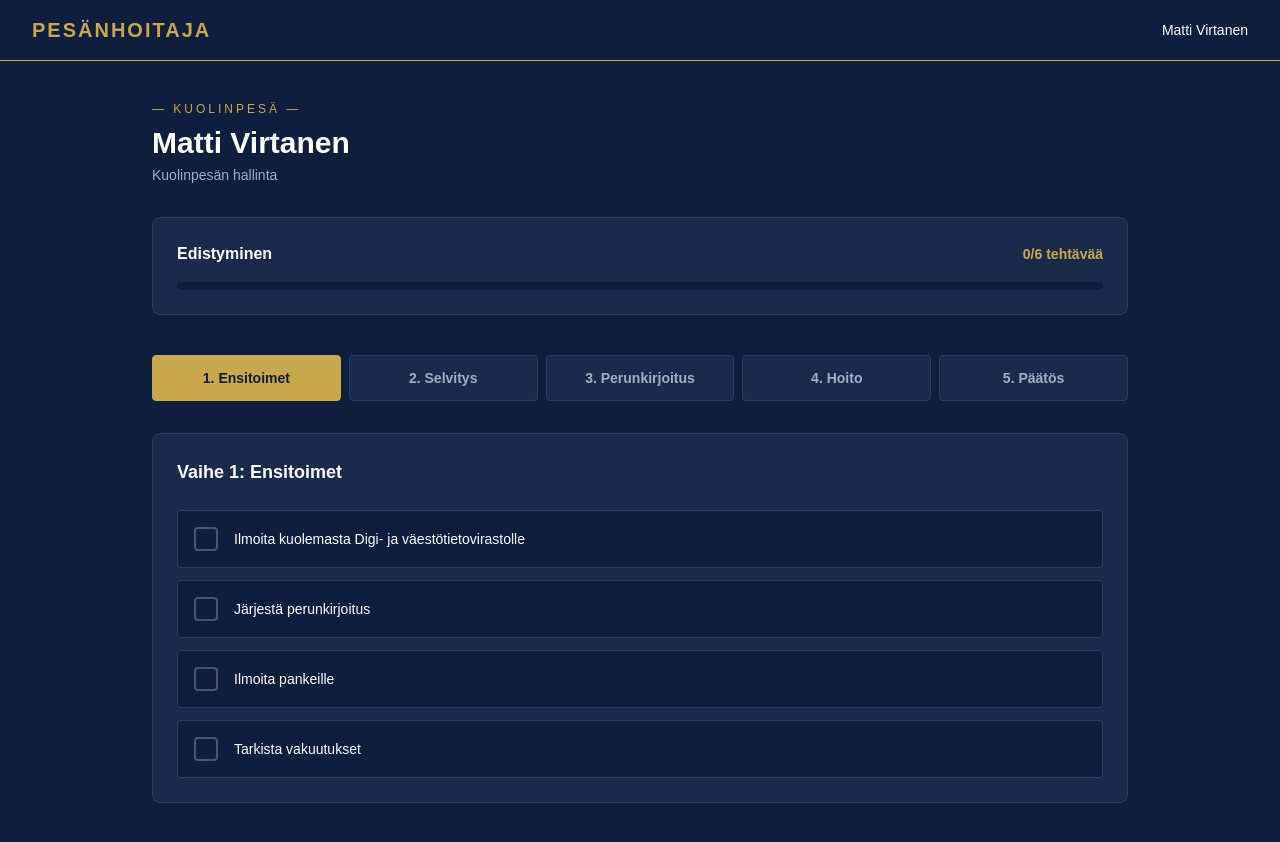
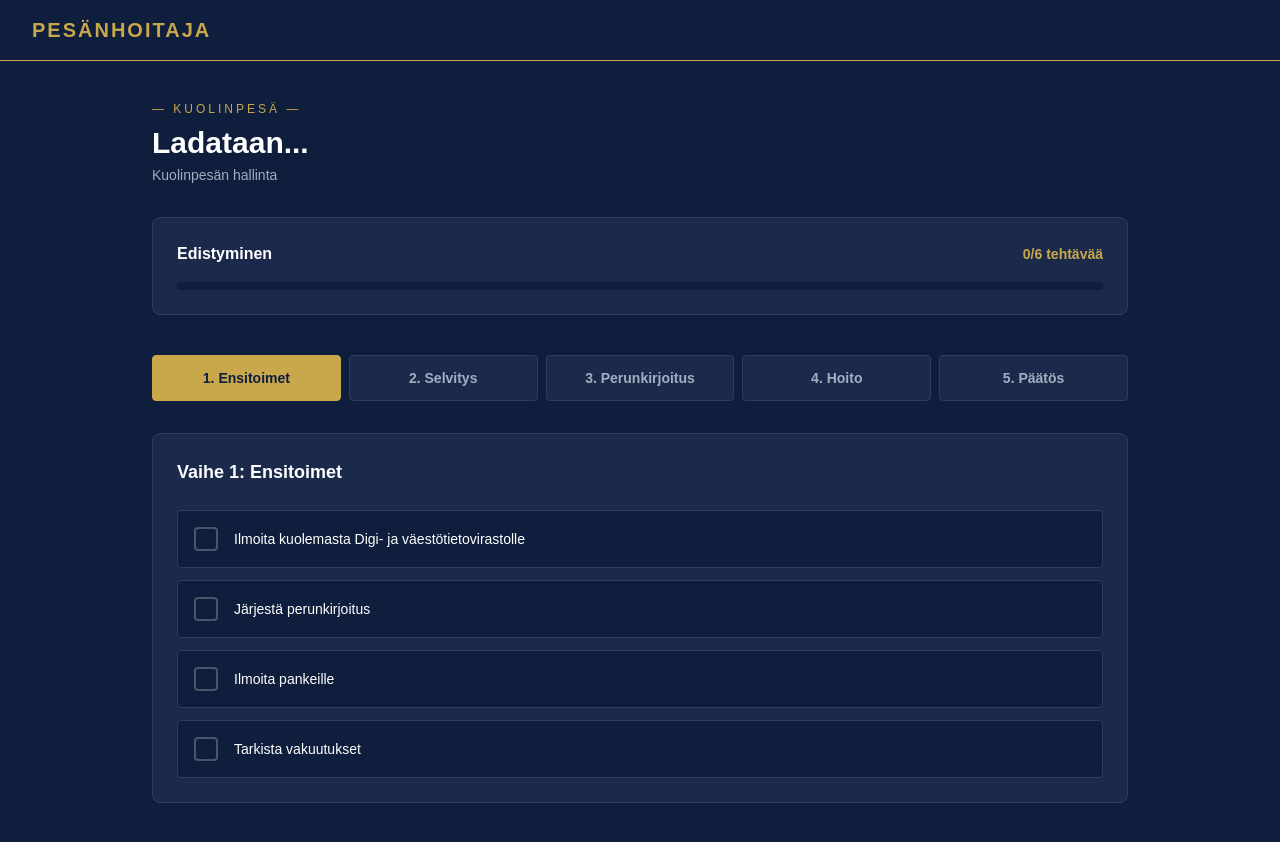
Before and after one commit to vailouu/kuolinpesa-mvp, a Next.js app: page /dashboard in a window 1280 px wide. Built offline with nearby package versions, Linux system fonts and the light colour scheme; no server answers; the database is empty.

Commit message:
Dashboard hakee datan tietokannasta

```diff
--- a/app/dashboard/page.js
+++ b/app/dashboard/page.js
@@ -1,10 +1,12 @@
 'use client'
-import { useState } from 'react'
+import { useState, useEffect } from 'react'
 import { useRouter } from 'next/navigation'
+import { supabase } from '../supabase'
 
 export default function Dashboard() {
   const router = useRouter()
   const [aktiivisuVaihe, setAktiivinenVaihe] = useState(1)
+  const [kuolinpesa, setKuolinpesa] = useState(null)
 
   const vaiheet = [
     { numero: 1, nimi: 'Ensitoimet' },
@@ -25,6 +27,19 @@ export default function Dashboard() {
 
   const [tehtavaLista, setTehtavaLista] = useState(tehtavat)
 
+  useEffect(() => {
+    const haeViimeisin = async () => {
+      const { data, error } = await supabase
+        .from('kuolinpesat')
+        .select('*')
+        .order('created_at', { ascending: false })
+        .limit(1)
+        .single()
+      if (data) setKuolinpesa(data)
+    }
+    haeViimeisin()
+  }, [])
+
   const merkitseTehdyksi = (id) => {
     setTehtavaLista(tehtavaLista.map(t =>
       t.id === id ? {...t, tehty: !t.tehty} : t
@@ -38,28 +53,29 @@ export default function Dashboard() {
   return (
     <div className="min-h-screen" style={{backgroundColor: '#0F1E3C'}}>
 
-      {/* Navigaatio */}
       <nav style={{borderBottom: '1px solid #C9A84C'}} className="px-8 py-4 flex items-center justify-between">
         <div style={{color: '#C9A84C'}} className="text-xl font-bold tracking-widest uppercase">
           Pesänhoitaja
         </div>
         <div className="text-white text-sm">
-          Matti Virtanen
+          {kuolinpesa?.kayttaja_email || ''}
         </div>
       </nav>
 
       <div className="max-w-5xl mx-auto px-6 py-10">
 
-        {/* Otsikko */}
         <div className="mb-8">
           <div style={{color: '#C9A84C', letterSpacing: '3px'}} className="text-xs uppercase mb-2">
             — Kuolinpesä —
           </div>
-          <h1 className="text-white text-3xl font-bold">Matti Virtanen</h1>
-          <p style={{color: '#A0AEC0'}} className="text-sm mt-1">Kuolinpesän hallinta</p>
+          <h1 className="text-white text-3xl font-bold">
+            {kuolinpesa?.vainajan_nimi || 'Ladataan...'}
+          </h1>
+          <p style={{color: '#A0AEC0'}} className="text-sm mt-1">
+            {kuolinpesa?.kuolinpaiva ? `Kuolinpäivä: ${kuolinpesa.kuolinpaiva}` : 'Kuolinpesän hallinta'}
+          </p>
         </div>
 
-        {/* Edistymispalkki */}
         <div className="mb-10 p-6 rounded-lg" style={{backgroundColor: '#1B2A4A', border: '1px solid #2D3E5C'}}>
           <div className="flex items-center justify-between mb-4">
             <span className="text-white font-bold">Edistyminen</span>
@@ -73,7 +89,6 @@ export default function Dashboard() {
           </div>
         </div>
 
-        {/* Vaihepalkki */}
         <div className="flex gap-2 mb-8 overflow-x-auto">
           {vaiheet.map(v => (
             <button
@@ -92,7 +107,6 @@ export default function Dashboard() {
           ))}
         </div>
 
-        {/* Tehtävälista */}
         <div className="rounded-lg p-6" style={{backgroundColor: '#1B2A4A', border: '1px solid #2D3E5C'}}>
           <h2 className="text-white font-bold text-lg mb-6">
             Vaihe {aktiivisuVaihe}: {vaiheet[aktiivisuVaihe-1].nimi}
```
